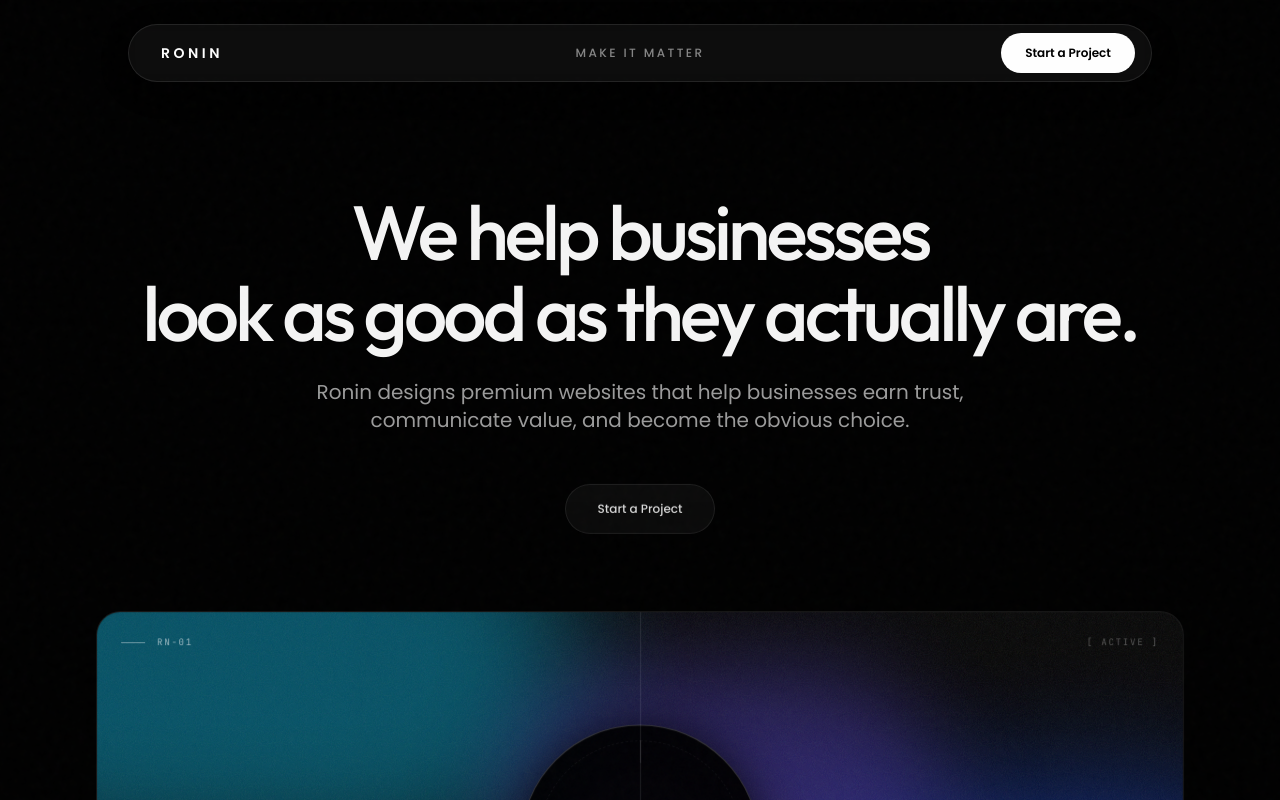
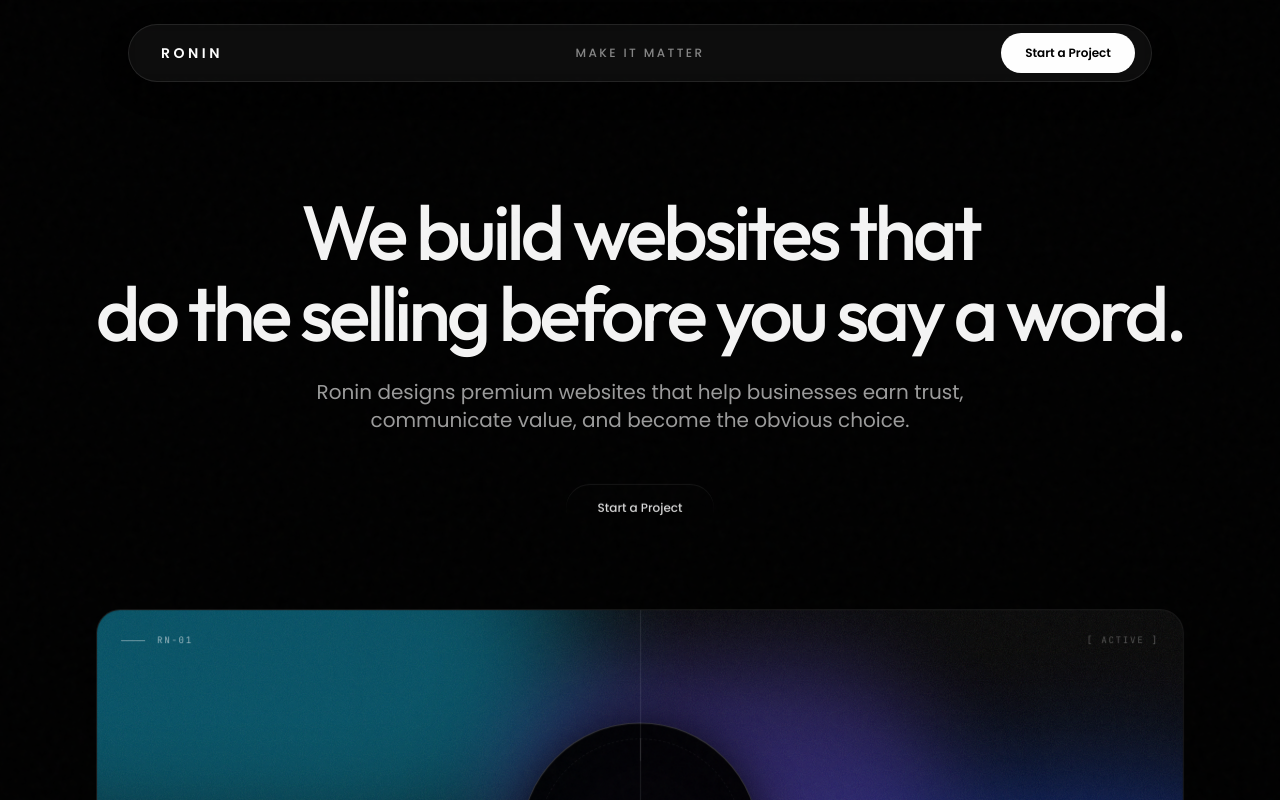
Before and after one commit to varun-vk17/Roninone, a React (Vite) app: page / in a window 1280 px wide. Shown: the top 800 px of the page. Built offline with nearby package versions, Linux system fonts and the light colour scheme; no server answers.

Commit message:
style: apply liquid-glass button to hero section

```diff
--- a/src/App.tsx
+++ b/src/App.tsx
@@ -163,7 +163,9 @@ export default function App() {
                 transition={{ duration: 1, delay: 0.4, ease: [0.16, 1, 0.3, 1] }}
                 className="w-full max-w-6xl font-display text-4xl sm:text-[2.7rem] font-medium leading-[1.05] tracking-tighter md:text-[4rem] lg:text-[4.8rem] text-neutral-100"
               >
-                We help businesses <br />look as good as they actually are.
+                We build websites
+                that <br />do the selling
+                before you say a word.
               </motion.h1>
 
               <motion.p
@@ -183,10 +185,10 @@ export default function App() {
               >
                 <motion.button
                   onClick={openApplyModal}
-                  whileHover={{ scale: 1.05, backgroundColor: "rgba(255,255,255,0.12)", borderColor: "rgba(255,255,255,0.4)" }}
+                  whileHover={{ scale: 1.05 }}
                   whileTap={{ scale: 0.95 }}
                   transition={{ type: "spring", stiffness: 400, damping: 15 }}
-                  className="group relative overflow-hidden rounded-full border border-white/10 bg-white/5 backdrop-blur-md px-8 py-4 text-xs font-medium text-white transition-shadow duration-300 hover:shadow-[0_0_40px_0_rgba(0,255,204,0.3)] shadow-xl"
+                  className="liquid-glass group relative overflow-hidden rounded-full px-8 py-4 text-xs font-medium text-white transition-shadow duration-300 hover:shadow-[0_0_40px_0_rgba(0,255,204,0.3)] shadow-xl"
                 >
                   <span className="relative z-10">Start a Project</span>
                 </motion.button>
--- a/src/index.css
+++ b/src/index.css
@@ -177,3 +177,14 @@ body {
     clip-path: inset(10px 0 80px 0);
   }
 }
+
+.liquid-glass {
+  background: rgba(255, 255, 255, 0.01);
+  background-blend-mode: luminosity;
+  backdrop-filter: blur(4px);
+  -webkit-backdrop-filter: blur(4px);
+  border: none;
+  box-shadow: inset 0 1px 1px rgba(255, 255, 255, 0.1);
+  position: relative;
+  overflow: hidden;
+}
```
